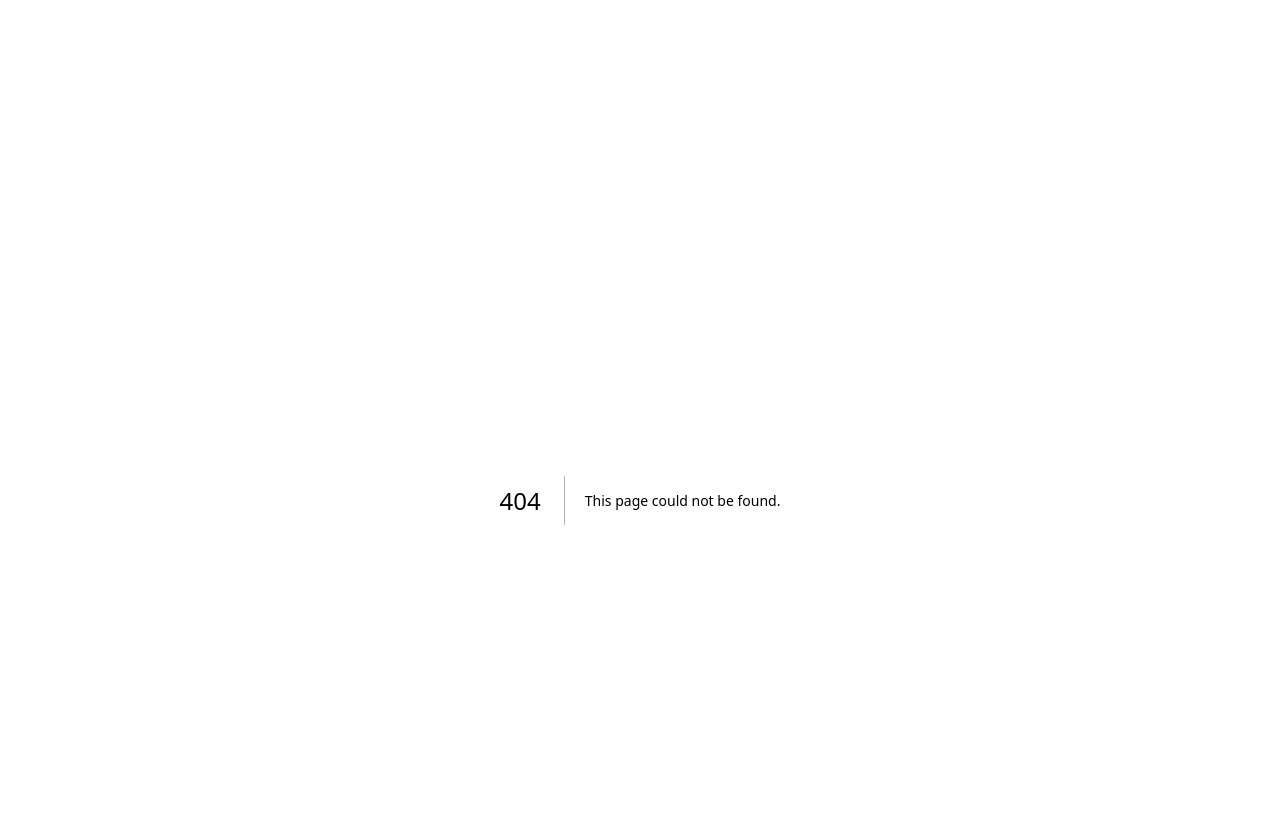
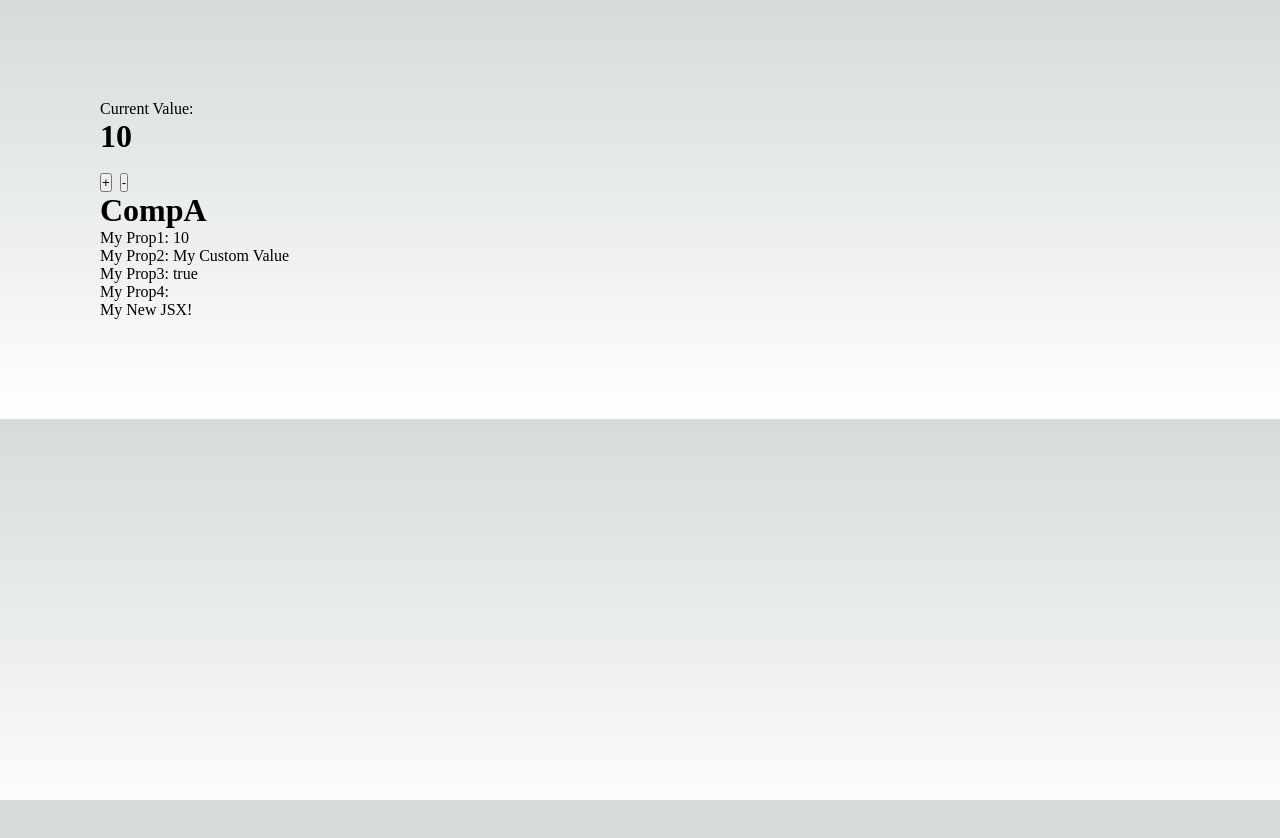
Before and after one commit to PratibhaRepos1/NextJs, a Next.js app in the folder content-manager-app/: page /index_initial in a window 1280 px wide. Before the commit this address had no page. Shown: the top 838 px of the page. After the commit the page ends 800 px from the top, so only its background shows below. Built offline with nearby package versions, Linux system fonts and the light colour scheme.

Commit message:
section 3: state and props

```diff
--- /dev/null
+++ b/content-manager-app/pages/index_initial.js
@@ -0,0 +1,93 @@
+
+import React, { useState, useEffect } from "react";
+function CompA(allProps) {
+  return (
+    <>
+      <h1>CompA</h1>
+      {/* <p>Hello CompA</p> */}
+      {/* <CompB /> */}
+      <div>My Prop1: {allProps.myProp1} </div>
+      <div>My Prop2: {allProps.myProp2} </div>
+      <div>My Prop3: {allProps.myProp3.toString()} </div>
+      <div>My Prop4: {<allProps.myProp4 />} </div>
+    </>
+
+  )
+}
+
+function CompB() {
+  return(
+    <>
+      <h1>CompB</h1>
+      {/* <p>Hello CompB</p> */}
+    </>
+
+  )
+}
+//JSX
+
+class CompC extends React.Component {
+  constructor() {
+    super();
+    this.state = {
+      myValue: 10
+    }
+
+  }
+  // state = {
+  //   myValue: 10
+  // }
+  changeState(incrementor) {
+    //console.log(incrementor);
+    this.setState({
+      myValue: incrementor
+    })
+  }
+
+  render() {
+    const { myValue } = this.state;
+
+    return (
+      <>
+      <h1>CompC</h1>
+
+      Current Value: <h1> { myValue } </h1>
+    <button onClick={() => this.changeState(myValue +1)}>+</button>&nbsp;&nbsp;
+    <button onClick={() => this.changeState(myValue -1)}>-</button>
+      </>
+    )
+
+  }
+}
+
+const  HomePage = () => {
+    const [myValue, setValue] = useState(10);
+    useEffect(() => {
+      console.log("Use Effect Callled");
+    }, [])
+
+
+
+  return (
+  <>
+
+    Current Value: <h1> { myValue } </h1>
+    <br></br>
+    <button onClick={() => setValue(myValue +1)}>+</button>&nbsp;&nbsp;
+    <button onClick={() => setValue(myValue -1)}>-</button>
+     {/* <h1>Hello World!</h1> */}
+     {/* <CompC /> */}
+    <CompA
+    myProp1={myValue}
+    myProp2 = "My Custom Value"
+    myProp3 = {true}
+    myProp4 = {() => <div>My New JSX!</div>}
+    />
+
+  </>
+
+
+  )
+}
+
+export default HomePage;
```
